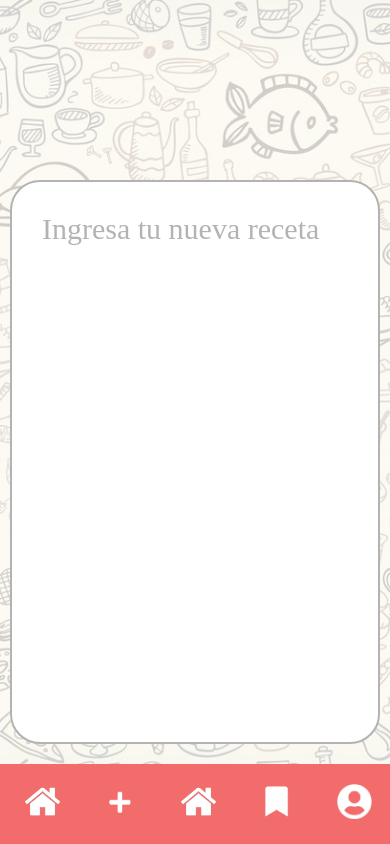
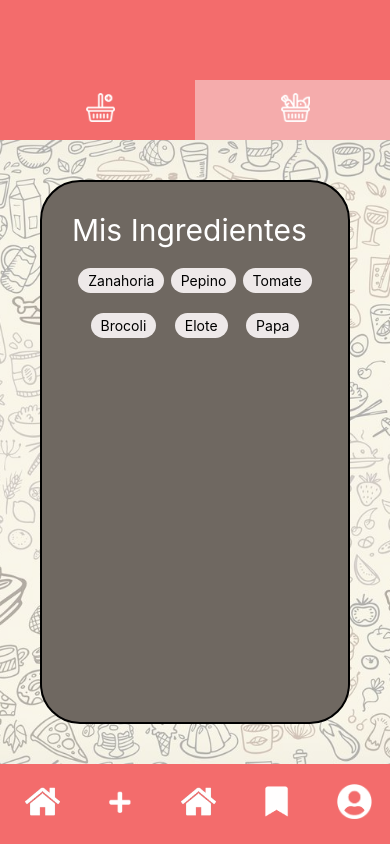
Before and after one commit to Jack200133/DinnersReady, a React Native app: screen / in a window 390 px wide. Built offline with nearby package versions, Linux system fonts and the light colour scheme.

Commit message:
Pantalla Mis Ingredientes
Ya todo

```diff
--- a/App.js
+++ b/App.js
@@ -1,11 +1,11 @@
 import { StatusBar } from 'expo-status-bar';
 import { StyleSheet, Text, View } from 'react-native';
 
-import RecipeScreen from './views/recipe';
+import Mis_ingredientes from './views/mis_ingredientes';
 
 export default function App() {
   return (
-    <RecipeScreen/>
+    <Mis_ingredientes/>
   );
 }
 
--- /dev/null
+++ b/components/Ingred/index.js
@@ -0,0 +1,16 @@
+import React from 'react';
+import {View,Text} from 'react-native';
+
+import styles from './style';
+import NavButton from '../NavButtons';
+
+const Ingred = ({ text, color }) => {
+
+    return (
+        <View style = {styles(color).container}>
+            <Text>{text}</Text>
+        </View>
+    );
+};
+
+export default Ingred;
--- /dev/null
+++ b/components/Ingred/style.js
@@ -0,0 +1,18 @@
+import { StyleSheet } from "react-native";
+
+const styles = (color) => StyleSheet.create({
+    container: {
+        marginTop:20,
+        paddingBottom:0,
+        alignItems:'center',
+        flexDirection:'row',
+        justifyContent:'space-evenly',
+        height: 25,
+        paddingHorizontal: 10,
+        backgroundColor: color,
+        borderRadius: 30
+
+    }
+});
+
+export default styles;
--- /dev/null
+++ b/views/mis_ingredientes.js
@@ -0,0 +1,94 @@
+import React from 'react';
+import { StyleSheet, Text, View, ImageBackground,SafeAreaView,ScrollView } from 'react-native';
+
+import StyledButton from '../components/StyledButton';
+import NavBar from '../components/NavBar';
+import TitleBar from '../components/TitleBar';
+import IconBar from '../components/IconBar';
+import Ingred from '../components/Ingred';
+
+function Mis_ingredientes(props) {
+
+  const Agregar = require('../assets/images/agregar.png');
+  const Existentes = require('../assets/images/existentes.png');
+
+  return (
+    <View style={styles.container}>
+
+      <TitleBar/>
+
+      <View style={styles.iconContainer}>
+        <IconBar image={Agregar} color={'#f36c6c'}/>
+        <IconBar image={Existentes} color={'#F5ACAC'}/>
+      </View>
+
+      <View style={styles.container}>
+        <ImageBackground source={require('../assets/images/fondo.png')}
+              resizeMode="cover"
+              style={styles.back}
+              imageStyle={{opacity: 0.5}}>
+          <View style={styles.padContainer}>
+            <ScrollView style={styles.scrollCont}>
+              <Text style={styles.text}>Mis Ingredientes</Text>
+              <View style={styles.iconContainer}>
+                <Ingred text={'Zanahoria'} color={'#EEE9E9'}/>
+                <Ingred text={'Pepino'} color={'#EEE9E9'}/>
+                <Ingred text={'Tomate'} color={'#EEE9E9'}/>
+              </View>
+              <View style={styles.iconContainer}>
+                <Ingred text={'Brocoli'} color={'#EEE9E9'}/>
+                <Ingred text={'Elote'} color={'#EEE9E9'}/>
+                <Ingred text={'Papa'} color={'#EEE9E9'}/>
+              </View>
+
+
+            </ScrollView>
+          </View>
+        </ImageBackground>
+        </View>
+
+      <NavBar/>
+
+    </View>
+  );
+}
+
+const styles = StyleSheet.create({
+  container: {
+    flex:1
+  },
+  background: {
+      width:'100%',
+      height:'100%',
+      flex: 1,
+      justifyContent: "center"
+  },
+  iconContainer:{
+    flexDirection:'row',
+    justifyContent: 'space-evenly',
+  },
+  back:{
+    width: '100%',
+    height: '100%',
+    flex: 1,
+    justifyContent: "center",
+  },
+  padContainer: {
+    flex:1,
+    padding:40
+  },
+  scrollCont: {
+    flex:1,
+    backgroundColor: '#6F6861',
+    borderRadius: 40,
+    borderColor: 'black',
+    borderWidth: 2,
+    padding: 30
+  },
+  text: {
+    fontSize: 30,
+    color: 'white'
+  }
+});
+
+export default Mis_ingredientes;
```
